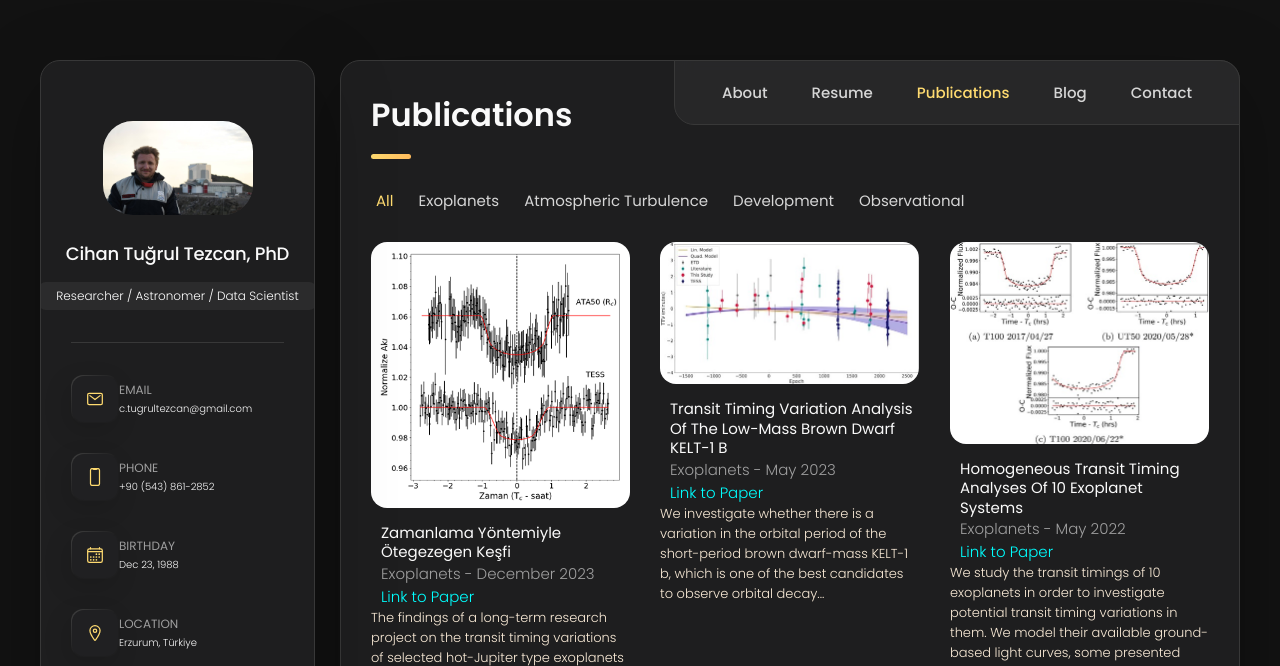
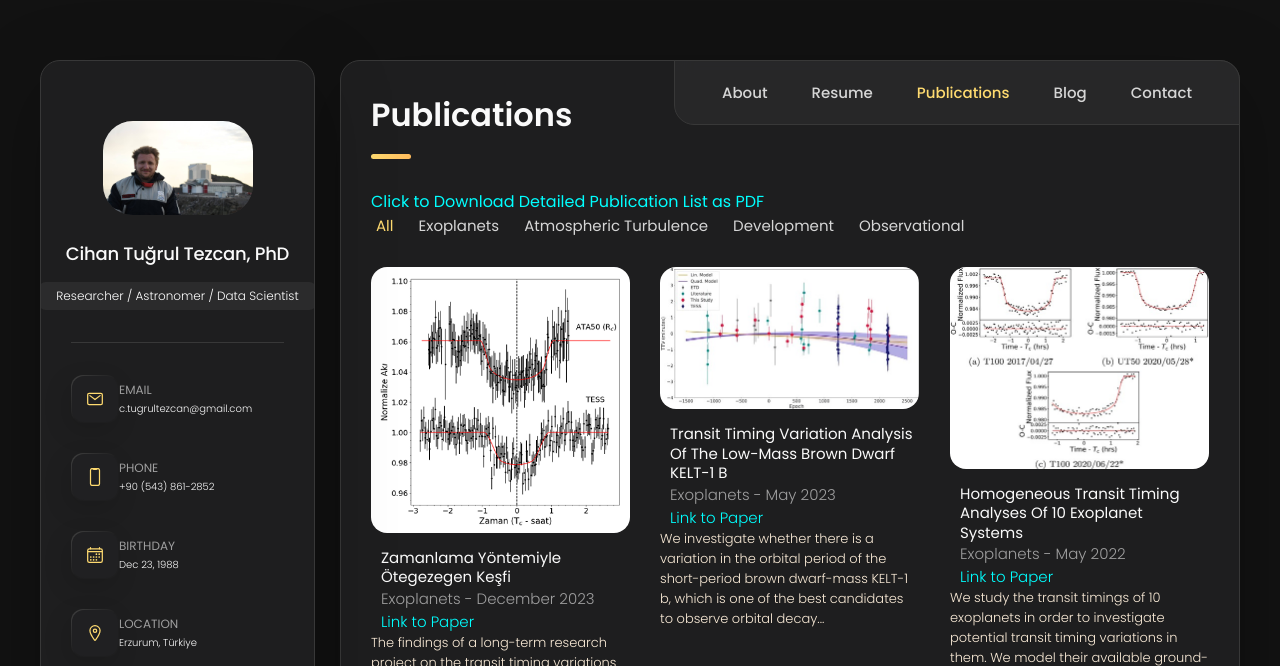
Before and after one commit to CTugTEZ/ctugtez.github.io, a plain HTML site: page index.html in a window 1280 px wide. Both pictures are taken after a click on the button "Publications". Shown: the top 666 px of the page. Drawn offline with nearby package versions, Linux system fonts and the light colour scheme.

Commit message:
PL file added

```diff
--- a/index.html
+++ b/index.html
@@ -740,6 +740,9 @@
           <h2 class="h2 article-title">Publications</h2>
         </header>
 
+        <header>
+          <a href="./assets/files/20240310_PL_CTT.pdf" target="_blank">Click to Download Detailed Publication List as PDF</a>
+        </header>
 
         <section class="projects">
 
```
Also changed, not shown: 1 other file.
